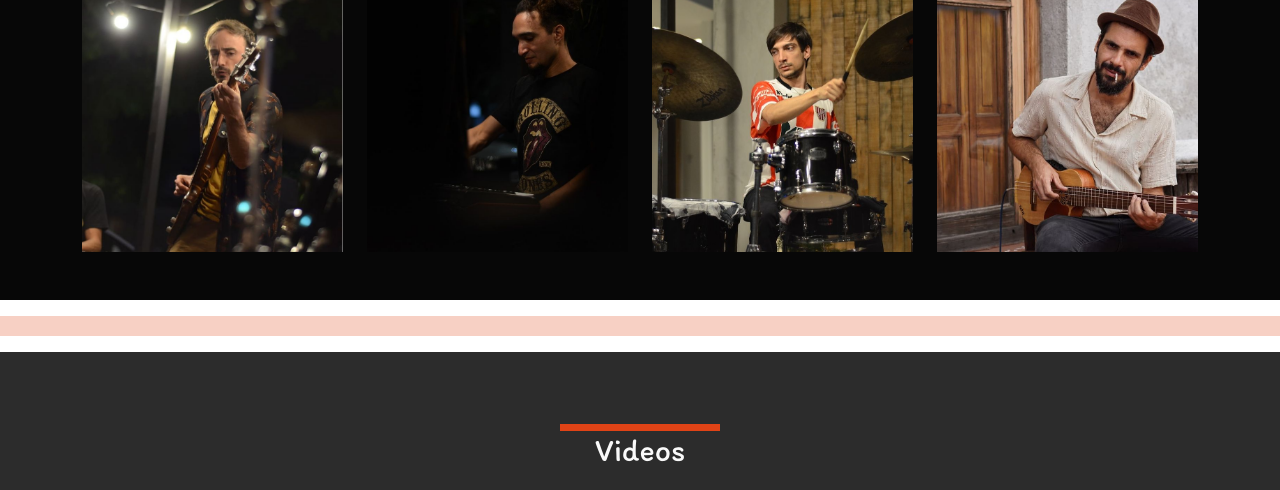
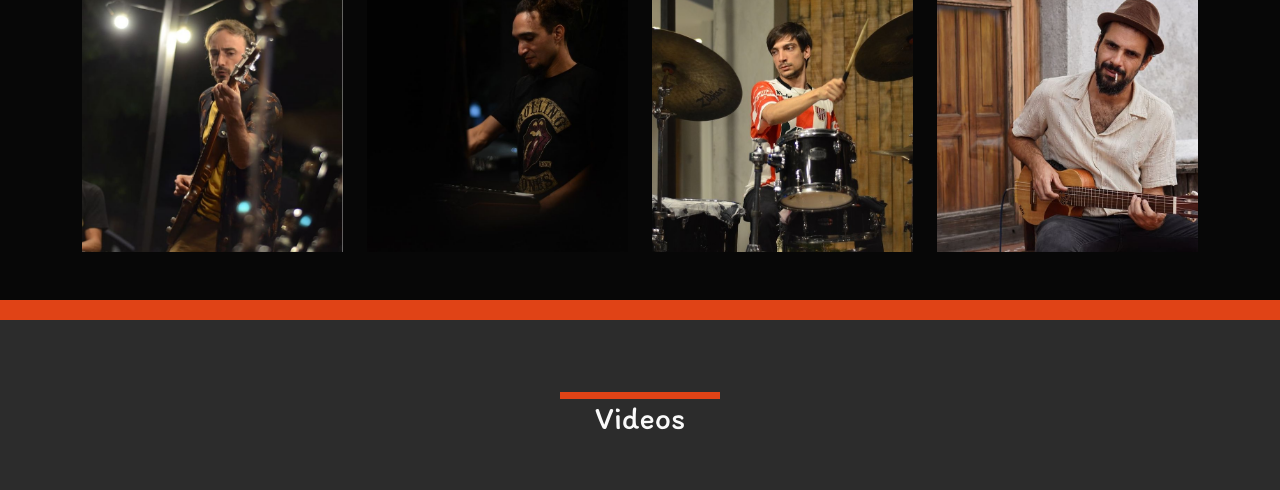
Before and after one commit to girocarolina/ShulaJazz-Giro, a website: page index.html in a window 1280 px wide. Shown: the part 1420-1910 px from the top of the page. Drawn offline with nearby package versions, Linux system fonts and the light colour scheme; grey boxes are pictures that could not be loaded; a web font is replaced by a local one.

Commit message:
modificacion del 1er hr a div

```diff
--- a/index.html
+++ b/index.html
@@ -158,9 +158,7 @@
             </div>
         </section>
 
-        <hr class="division">
-
-        <!-- <div class="division"></div> -->
+        <div class="division"></div>
 
         <!-- Tercera seccion: Videos -->
         <section id="videos">
```
